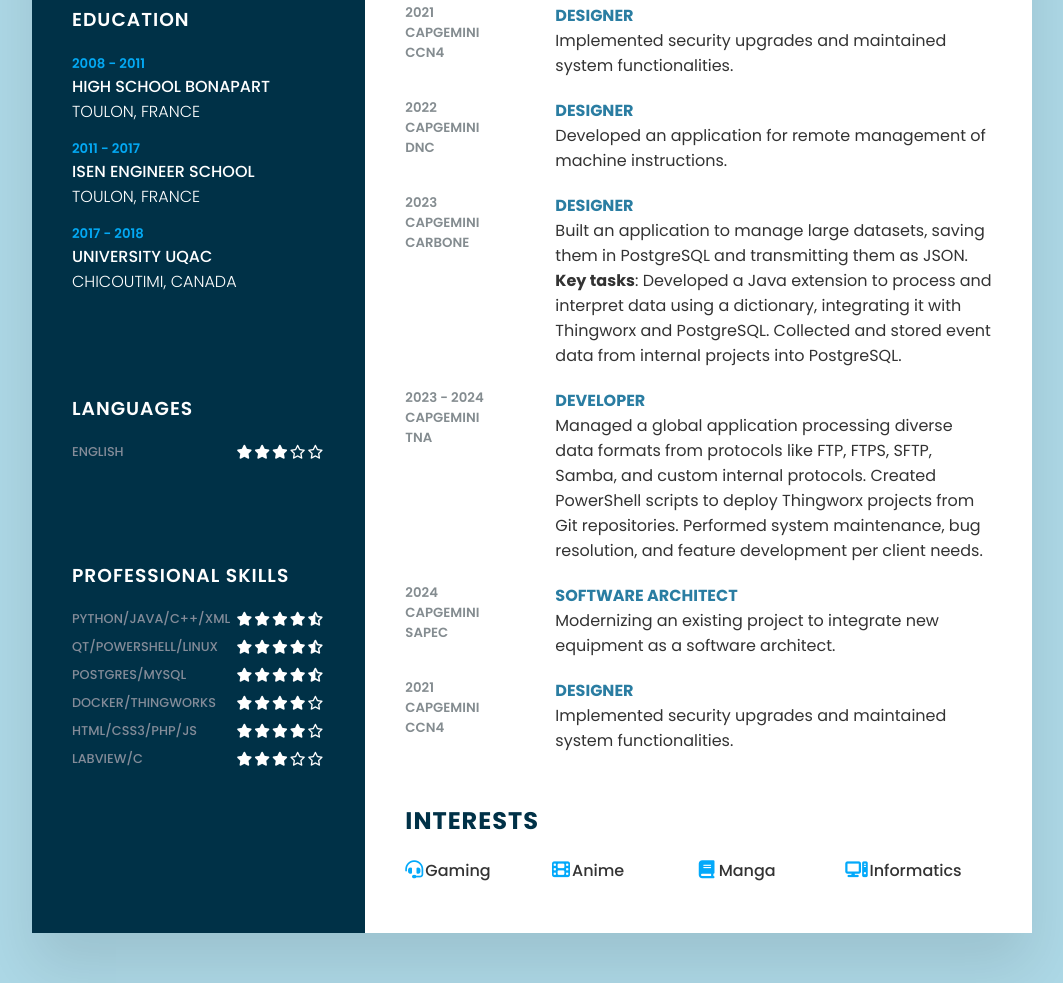
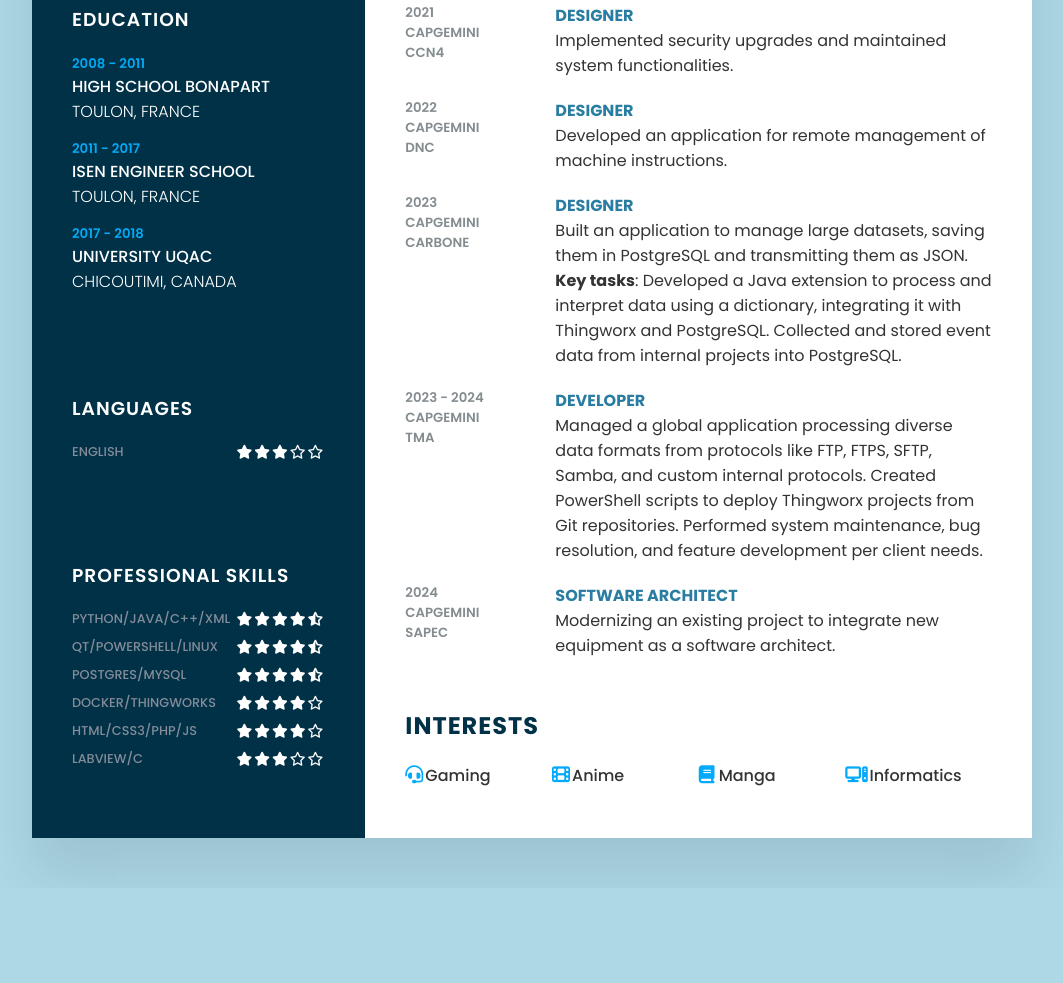
Before and after one commit to mousquet/cvkevin, a plain HTML site: page index.html in a window 1280 px wide. Shown: the part 752-1735 px from the top of the page, without its empty margins (108-1171 px from the left). After the commit the page ends 1640 px from the top, so only its background shows below. Drawn offline with Linux system fonts and the light colour scheme.

Commit message:
enleve box en trop

```diff
--- a/index.html
+++ b/index.html
@@ -261,7 +261,7 @@
             <div class="year_company">
               <h5>2023 - 2024</h5>
               <h5>Capgemini</h5>
-              <h5>TNA</h5>
+              <h5>TMA</h5>
             </div>
             <div class="text">
               <h4>Developer</h4>
@@ -285,19 +285,7 @@
               </p>
             </div>
           </div>
-          <div class="box">
-            <div class="year_company">
-              <h5>2021</h5>
-              <h5>Capgemini</h5>
-              <h5>CCN4</h5>
-            </div>
-            <div class="text">
-              <h4>Designer</h4>
-              <p>
-                Implemented security upgrades and maintained system functionalities.
-              </p>
-            </div>
-          </div>
+
         </div>
         <div class="about interest">
           <h2 class="title2">Interests</h2>
```
